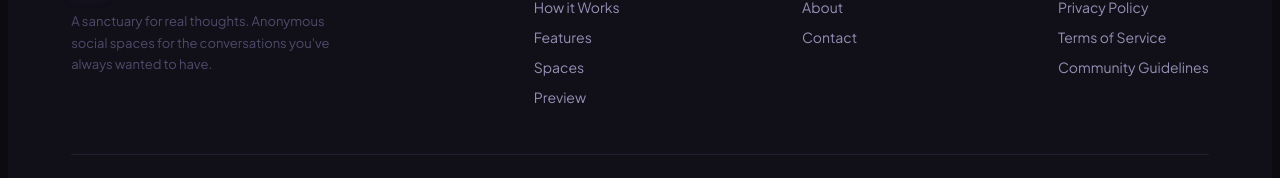
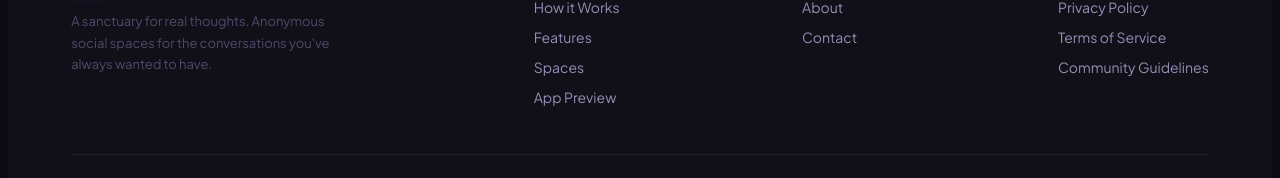
Before and after one commit to jiyamathias/veilspace-landingpage, a Next.js app: page / in a window 1280 px wide. Shown: the part 6151-6329 px from the top of the page. Built offline with nearby package versions, Linux system fonts and the light colour scheme.

Commit message:
mod: renamed

```diff
--- a/app/components/Footer.tsx
+++ b/app/components/Footer.tsx
@@ -27,7 +27,7 @@ export default function Footer() {
           { label: 'Features', href: '/#features' },
           { label: 'Spaces', href: '/#spaces' },
           // { label: 'Demo', href: '/#demo' },
-          { label: 'Preview', href: '/#preview' },
+          { label: 'App Preview', href: '/#preview' },
         ]} />
         <FooterCol title="Company" links={[
           { label: 'About', href: '/about' },
```
